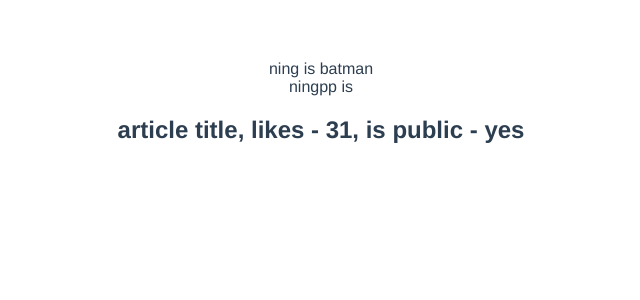
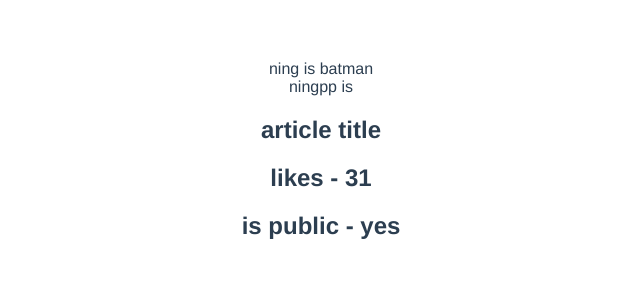
Before and after one commit to NingChen0024/vue_basic, a Vue app: page / in a window 1280 px wide. Shown: the top 300 px of the page, without its empty margins (319-959 px from the left). Built offline with nearby package versions, Linux system fonts and the light colour scheme.

Commit message:
adding non prop attributes

```diff
--- a/src/App.vue
+++ b/src/App.vue
@@ -4,7 +4,7 @@
   <Great :name='name'/>
   <!-- dynamic props -->
 
-  <Articles title='article title' :likes='30' :isPublic="true"/>
+  <Articles id='my-article' title='article title' :likes='30' :isPublic="true"/>
   <!-- use v-bind to pass number and bollean -->
 
 
--- a/src/components/Articles.vue
+++ b/src/components/Articles.vue
@@ -1,6 +1,9 @@
 <template>
   <div v-if="isPublic">
-    <h2>{{title}}, likes - {{likes + 1}}, is public - {{isPublic ? 'yes' : 'NO'}}</h2>
+    <h2 v-bind='$attrs'>{{title}}</h2>
+    <!-- add non prop attributes with v-bind -->
+    <h2>likes - {{likes + 1}}</h2>
+    <h2>is public - {{isPublic ? 'yes' : 'NO'}}</h2>
   </div>
 </template>
 
@@ -15,7 +18,8 @@
        }, // set required attribute and add default value
        likes: Number,
        isPublic: Boolean
-    }// use objects to specify the type of props
+    },// use objects to specify the type of props
+    inheritAttrs: false // remove inheriated attrs on the root div element
   }
 </script>
 
```
